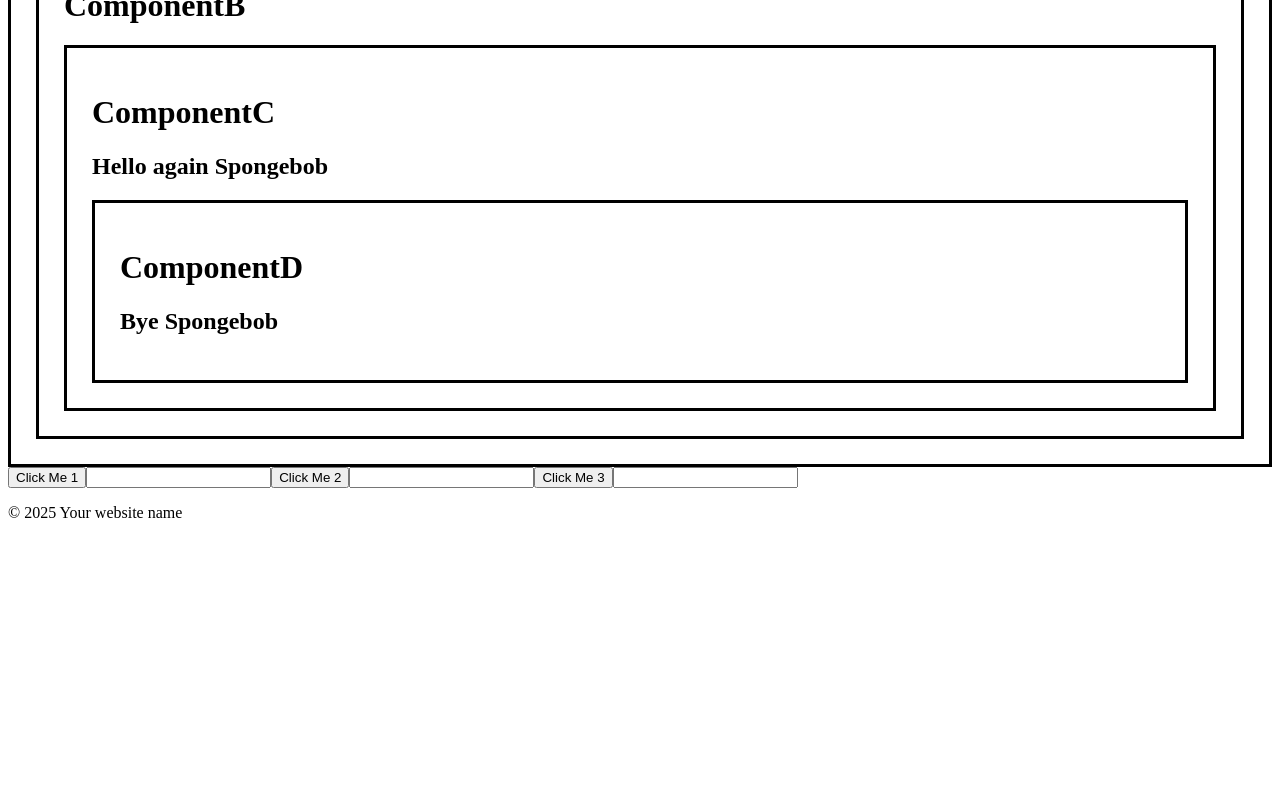
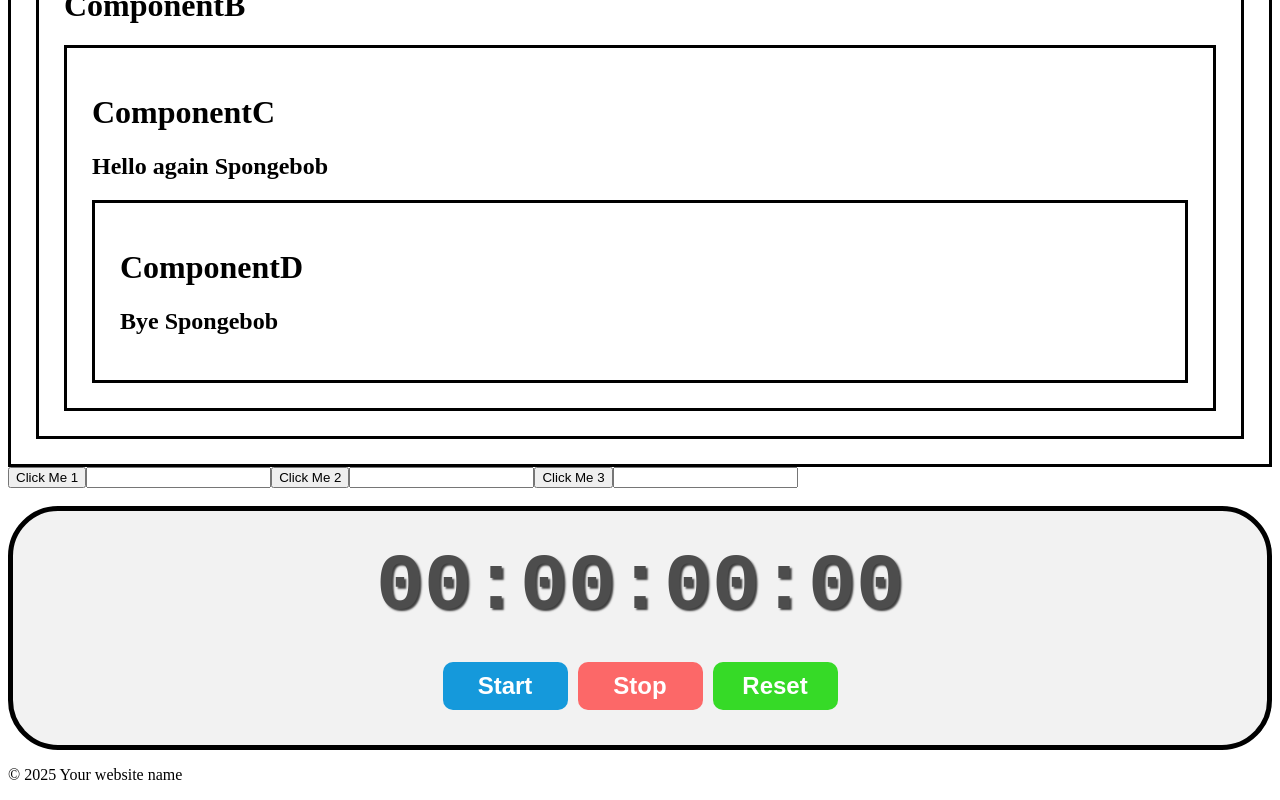
Before and after one commit to PranitaKute/React, a React (Vite) app: page / in a window 1280 px wide. Shown: the part 4859-5659 px from the top of the page. Before the commit the page ends 5397 px from the top, so only its background shows below. Built offline with nearby package versions, Linux system fonts and the light colour scheme.

Commit message:
StopWatch React

```diff
--- a/src/App.jsx
+++ b/src/App.jsx
@@ -18,6 +18,7 @@
 import DigitalClock from "./DigitalClock";
 import ComponentA from "./ComponentA";
 import NewComponent from "./NewComponent";
+import StopWatch from "./StopWatch";
 
 function App() {
   // Rendering List - List.jsx
@@ -139,7 +140,8 @@
           2. Handling Focus, Animations, and Transactions
           3. Managing Timers and Intervals.
           */}
-          <NewComponent/>
+          <NewComponent/><br/><br/>
+          <StopWatch/>
 
 
         <Footer/>
--- /dev/null
+++ b/src/StopWatch.jsx
@@ -0,0 +1,78 @@
+import React, {useState, useRef, useEffect} from "react"
+
+function StopWatch(){
+
+    const [isRunning, setIsRunning] = useState(false);
+    const [elapsedTime, setElapsedTime] = useState(0);
+    const intervalIdRef = useRef(null);
+    const startTimeRef = useRef(0);
+
+    useEffect(() => {
+
+        if(isRunning){
+            intervalIdRef.current = setInterval(() => {
+                setElapsedTime(Date.now() - startTimeRef.current);
+            }, 10)
+        }
+
+        return() => {
+            clearInterval(intervalIdRef.current);
+        }
+
+    }, [isRunning]);
+
+    function start(){
+        setIsRunning(true);
+        startTimeRef.current = Date.now() - elapsedTime;
+        // console.log(startTimeRef.current);
+    }
+
+    function stop(){
+        setIsRunning(false);
+    }
+
+    function reset(){
+        setElapsedTime(0);
+        setIsRunning(false);
+    }
+
+    function formatTime(){
+
+        let hours = Math.floor(elapsedTime / (1000 * 60 * 60));
+        let minutes = Math.floor(elapsedTime / (1000 * 60 ) % 60);
+        let seconds = Math.floor(elapsedTime / (1000) % 60);
+        let milliseconds = Math.floor(elapsedTime % 1000 / 10);
+
+        hours = String(hours).padStart(2, "0");
+        minutes = String(minutes).padStart(2, "0");
+        seconds = String(seconds).padStart(2, "0");
+        milliseconds = String(milliseconds).padStart(2, "0");
+
+        return `${hours}:${minutes}:${seconds}:${milliseconds}`;
+    }
+
+    return(
+        <>
+            <div className="stopWatch">
+                <div className="display">
+                    {formatTime()}
+                </div>
+                <div className="controls">
+                    <button className="start-btn" onClick={start}>
+                        Start
+                    </button>
+
+                    <button className="stop-btn" onClick={stop}>
+                        Stop
+                    </button>
+
+                    <button className="reset-btn" onClick={reset}>
+                        Reset
+                    </button>
+
+                </div>
+            </div>
+        </>
+    )
+}
+export default StopWatch
--- a/src/index.css
+++ b/src/index.css
@@ -289,3 +289,62 @@
   border: 3px solid;
   padding: 25px;
 }
+
+
+/* Stop-Watch */
+.stopWatch{
+  display: flex;
+  flex-direction: column;
+  align-items: center;
+  background-color: hsl(0, 0%, 95%);
+
+  border: 5px solid;
+  border-radius: 50px;
+  padding: 30px;
+}
+
+.display{
+  font-size: 5rem;
+  font-family: monospace;
+  font-weight: bold;
+  color: hsl(0, 0%, 30%);
+  text-shadow: 2px 2px 2px hsl(0, 0%, 0%, 0.75);
+  margin-bottom: 25px;
+}
+
+.controls button{
+  font-size: 1.5rem;
+  font-weight: bold;
+  padding: 10px 20px;
+  margin: 5px;
+  min-width: 125px;
+  border: none;
+  border-radius: 10px;
+  cursor: pointer;
+  color: white;
+  transition: background-color 0.5s ease;
+}
+
+.start-btn{
+  background-color: #1599db;
+}
+
+.start-btn:hover{
+  background-color: #52b9ec;
+}
+
+.stop-btn{
+  background-color: #fc6868;
+}
+
+.stop-btn:hover{
+  background-color: #fb8888;
+}
+
+.reset-btn{
+  background-color: rgb(54, 218, 39);
+}
+
+.reset-btn:hover{
+  background-color: rgb(85, 250, 69);
+}
```
